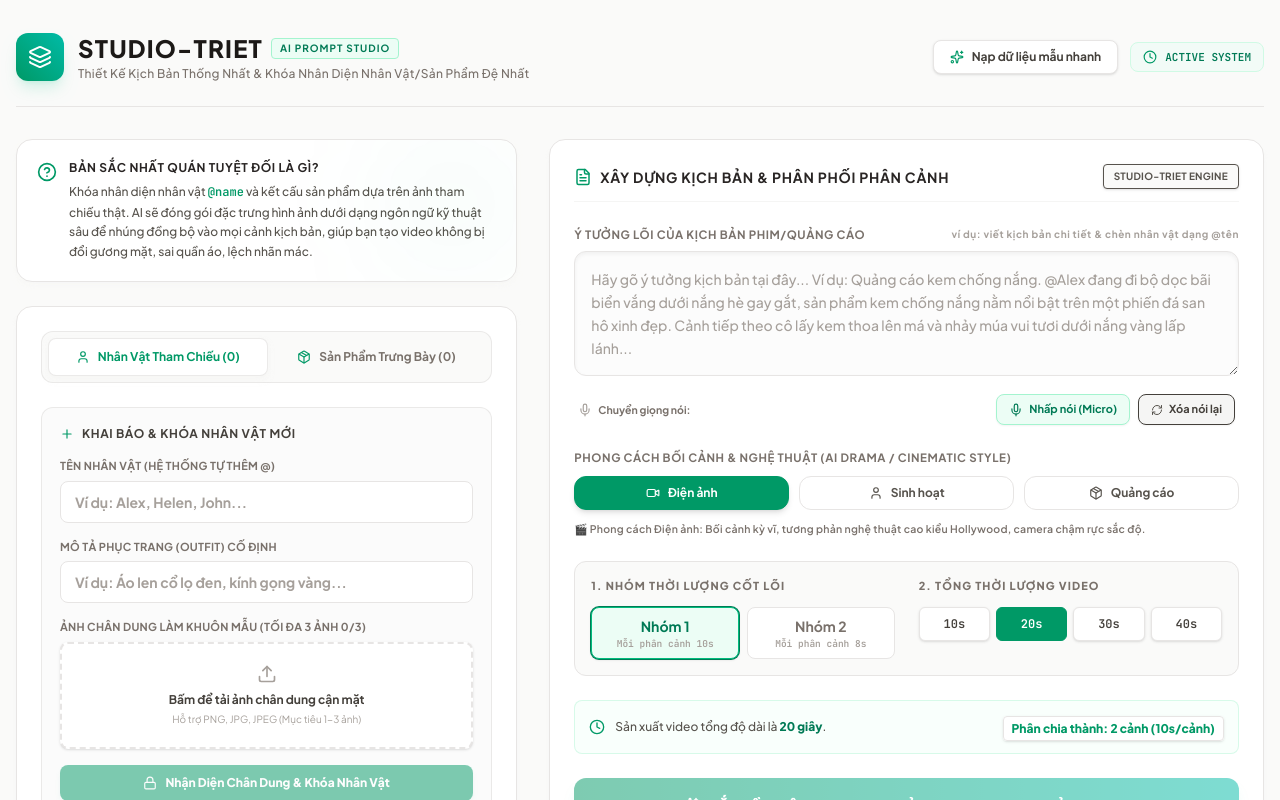
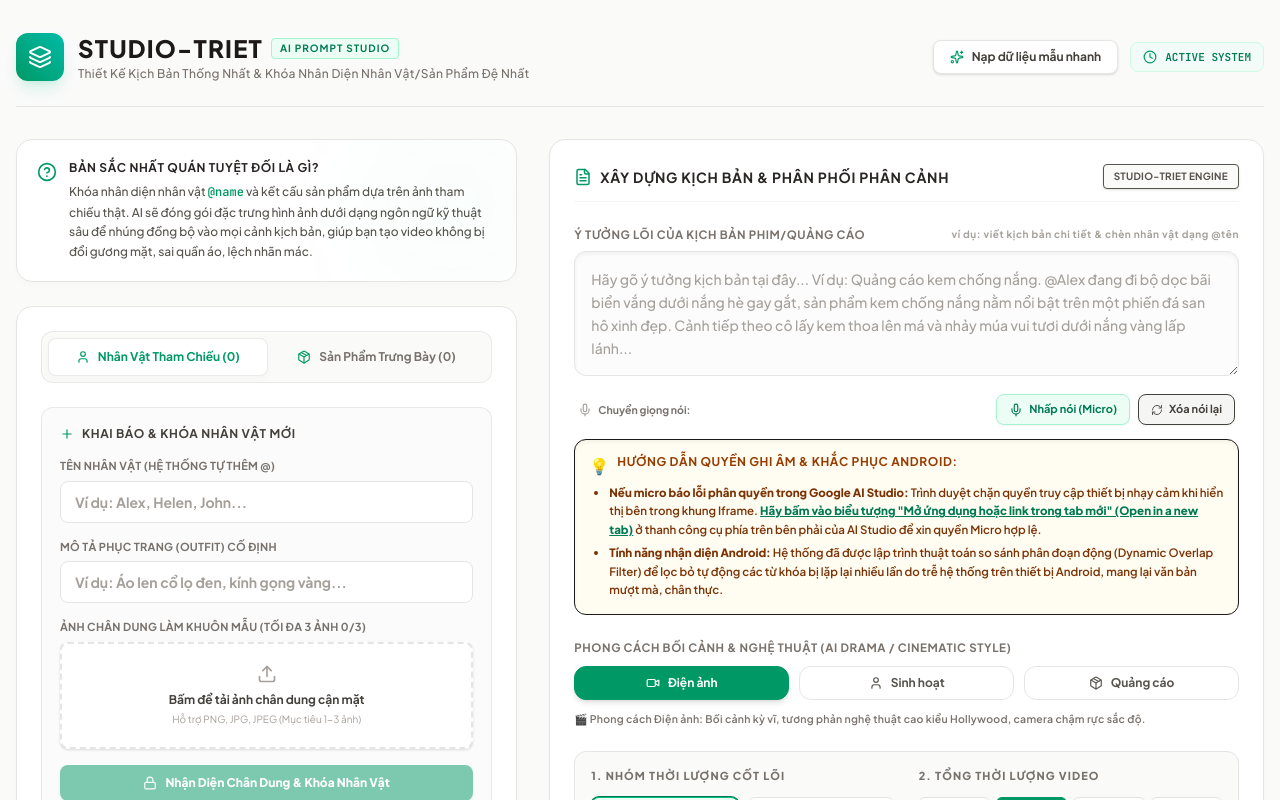
Before and after one commit to idecopharma/triet-studio, a React (Vite) app: page / in a window 1280 px wide. Shown: the top 800 px of the page. Built offline with nearby package versions, Linux system fonts and the light colour scheme.

Commit message:
feat: improve error handling for static hosting
Add explicit validation and informative error messages to detect when the application is hosted on static platforms (Netlify/Vercel) instead of a Node.js server, guiding users to the correct deployment environment.

```diff
--- a/src/App.tsx
+++ b/src/App.tsx
@@ -278,18 +278,37 @@ export default function App() {
     }
 
     const responseText = await response.text();
+    const trimmedText = responseText.trim();
+
+    if (!trimmedText) {
+      throw new Error(
+        "LỖI LƯU TRỮ TĨNH (Netlify/Vercel):\n\n" +
+        "Phản hồi từ máy chủ hoàn toàn trống rỗng.\n" +
+        "Do Netlify là dịch vụ lưu trữ trang web tĩnh (Static Web Hosting), hệ thống không thể khởi động Máy chủ Node.js (My API Server) chứa các chức năng phân tích & kết nối Gemini siêu bảo mật.\n\n" +
+        "👉 Giải pháp: Vui lòng hãy sử dụng liên kết 'Development App' hoặc 'Shared App' được hệ thống Google AI Studio cấp sẵn phía trên (được triển khai trên Google Cloud Run đầy đủ máy chủ Node.js) để chạy mượt mà tất cả các tính năng!"
+      );
+    }
+
     let data: any;
     try {
-      data = JSON.parse(responseText);
+      data = JSON.parse(trimmedText);
     } catch (jsonErr: any) {
-      const trimmedText = responseText.trim();
-      const isHtml = trimmedText.startsWith("<") || trimmedText.toLowerCase().includes("<!doctype");
+      const isHtml = trimmedText.startsWith("<") || trimmedText.toLowerCase().includes("<!doctype") || trimmedText.toLowerCase().includes("<html>");
       if (isHtml) {
         throw new Error(
-          "LỖI TƯƠNG THÍCH MÔI TRƯỜNG (Netlify/Vercel/Static Host):\n\nPhát hiện máy chủ đang được lưu trữ tĩnh và đã trả về nội dung HTML thay vì dữ liệu JSON của API máy chủ.\n\nHướng dẫn giải quyết: Vui lòng hãy sử dụng liên kết của ứng dụng chạy trên Google Cloud Run của hệ thống AI Studio ban đầu để chạy với máy chủ NodeJS tích hợp đầy đủ!"
+          "LỖI TƯƠNG THÍCH MÔI TRƯỜNG TĨNH (Netlify/Vercel):\n\n" +
+          "Hệ thống nhận diện bạn đang tải ứng dụng từ một nền tảng lưu trữ tĩnh của Netlify. Các truy vấn đến máy chủ (/api/*) đã bị chuyển hướng hoặc trả về trang HTML tĩnh dự phòng thay vì dữ liệu JSON.\n\n" +
+          "👉 Hướng dẫn khắc phục:\n" +
+          "1. Hãy chạy ứng dụng trên liên kết Cloud Run được cấp ở mục 'Development App URL' or 'Shared App URL' ở cấu hình Google AI Studio.\n" +
+          "2. Chỉ sử dụng Cloud Run hoặc Heroku/Render hỗ trợ chạy mã server Node.js khi bạn muốn tự triển khai ứng dụng này lên Internet."
         );
       } else {
-        throw new Error("Lỗi chuyển đổi dữ liệu máy chủ: " + jsonErr.message);
+        throw new Error(
+          "LỖI KHÔNG TƯƠNG THÍCH BACKEND (Netlify/Vercel):\n\n" +
+          "Không thể phân tích phản hồi dữ liệu (Lỗi: " + jsonErr.message + ").\n" +
+          "Môi trường hiện tại không có máy chủ Node.js hoạt động để chạy dịch vụ API Gemini an toàn.\n\n" +
+          "👉 Khuyên dùng: Sử dụng đường dẫn demo trực tiếp trên Cloud Run từ Google AI Studio!"
+        );
       }
     }
 
@@ -1173,6 +1192,22 @@ Sản xuất bởi STUDIO-TRIET.
                     <RefreshCw className="w-3 h-3 text-stone-600" />
                     Xóa nói lại
                   </button>
+                </div>
+
+                {/* Microphone Help & Permission Guide */}
+                <div className="mt-3.5 p-3.5 bg-amber-50/70 rounded-xl border border-amber-150 space-y-1.5 shadow-inner">
+                  <div className="flex gap-2 text-amber-800">
+                    <span className="text-amber-600">💡</span>
+                    <span className="text-xs font-bold uppercase tracking-wider">Hướng dẫn Quyền ghi âm & Khắc phục Android:</span>
+                  </div>
+                  <ul className="text-[11.5px] text-amber-900 list-disc ml-5 space-y-1 leading-relaxed font-semibold">
+                    <li>
+                      <strong className="text-amber-900">Nếu micro báo lỗi phân quyền trong Google AI Studio:</strong> Trình duyệt chặn quyền truy cập thiết bị nhạy cảm khi hiển thị bên trong khung Iframe. <span className="text-emerald-700 underline font-extrabold cursor-pointer">Hãy bấm vào biểu tượng "Mở ứng dụng hoặc link trong tab mới" (Open in a new tab)</span> ở thanh công cụ phía trên bên phải của AI Studio để xin quyền Micro hợp lệ.
+                    </li>
+                    <li>
+                      <strong className="text-amber-900">Tính năng nhận diện Android:</strong> Hệ thống đã được lập trình thuật toán so sánh phân đoạn động (Dynamic Overlap Filter) để lọc bỏ tự động các từ khóa bị lặp lại nhiều lần do trễ hệ thống trên thiết bị Android, mang lại văn bản mượt mà, chân thực.
+                    </li>
+                  </ul>
                 </div>
               </div>
 
```
